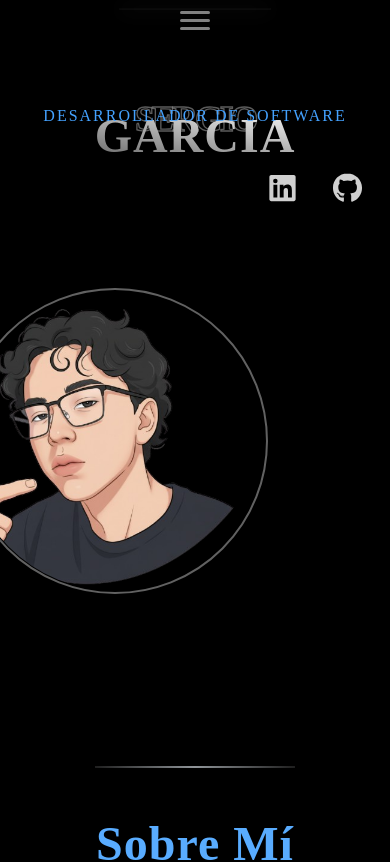
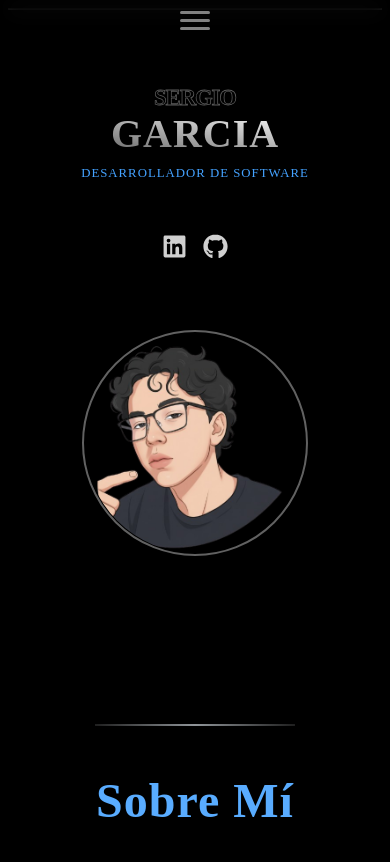
Before and after one commit to SergioAndresG/PORTAFOLIO-DEV, a Vue app in the folder portafolio/: page /#/ in a window 390 px wide. Shown: the top 862 px of the page. Built offline with nearby package versions, Linux system fonts and the light colour scheme.

Commit message:
feat(Home.vue): Mejoras en responsive, mayor organización

```diff
--- a/portafolio/src/views/Home.vue
+++ b/portafolio/src/views/Home.vue
@@ -6,13 +6,10 @@ import ProyectsSection from '../components/ProyectSection.vue'
 import WorkExperience from '../components/WorkExperience.vue'
 import Achievements from '../components/Achievements.vue'
 import ContactMe from '../components/ContactMe.vue'
-
-
 </script>
 
 <template>
   <Header></Header>
-
 
   <!-- Línea divisora superior -->
   <hr class="linea-superior">
@@ -40,7 +37,6 @@ import ContactMe from '../components/ContactMe.vue'
       </div>
     </div>
 
-
     <!-- Contenedor para la imagen -->
     <div class="imagen-container">
       <img src="../assets/images/ImagenPor.png" alt="Sergio Garcia" class="imagen">
@@ -53,8 +49,6 @@ import ContactMe from '../components/ContactMe.vue'
   <WorkExperience />
   <Achievements />
   <ContactMe />
-
-
 </template>
 
 <style scoped>
@@ -81,11 +75,13 @@ import ContactMe from '../components/ContactMe.vue'
   position: relative;
 }
 
+/* === NOMBRE OUTLINE === */
 .nombre-outline-svg {
   width: 100%;
   max-width: 700px;
   height: auto;
   overflow: visible;
+  display: block;
 }
 
 .nombre-outline-svg text {
@@ -100,6 +96,7 @@ import ContactMe from '../components/ContactMe.vue'
   animation: dibujar-trazo 4s ease-in-out forwards;
 }
 
+/* === NOMBRE SÓLIDO === */
 .nombre-solido {
   font-size: clamp(4rem, 10vw, 10rem);
   background: linear-gradient(10deg, #616161, #ffffff);
@@ -116,6 +113,7 @@ import ContactMe from '../components/ContactMe.vue'
   animation: aparecer-solido 1.8s 1.8s ease-out forwards;
 }
 
+/* === DESARROLLADOR === */
 .dev {
   font-size: clamp(1.1rem, 1.5vw, 1.8rem);
   color: #44a2ff;
@@ -139,27 +137,26 @@ import ContactMe from '../components/ContactMe.vue'
   scale: 1.03;
 }
 
+/* === REDES SOCIALES === */
 .redes-container {
   display: flex;
+  gap: 1.5rem;
   margin-left: 15rem;
   padding: 1rem;
   margin-top: 1rem;
 }
 
-.redes-container svg {
-  color: #d0d0d0;
-  width: 65px;
-}
-
 .redes-container a {
-  position:  relative;
+  position: relative;
   text-decoration: none;
   display: inline-block;
   padding-bottom: 5px;
 }
 
 .redes-container a svg {
-  font-size: 30px;
+  color: #d0d0d0;
+  width: 30px;
+  height: 30px;
   opacity: 0;
   transform: translateY(20px);
   animation: aparecer-redes 1.2s 3s ease-out forwards;
@@ -171,21 +168,19 @@ import ContactMe from '../components/ContactMe.vue'
   text-shadow: rgba(255, 255, 255, 0.25) 0px 25px 50px -12px;
 }
 
-/* Estado NORMAL: Línea invisible y con escala horizontal a cero */
 .redes-container a::after {
-  content: ""; /* Obligatorio */
-  position: absolute; /* Para posicionarla */
-  bottom: -5px; /* Coloca la línea en la parte inferior del enlace */
-  left: 0; /* Empieza desde la izquierda */
-  right: 0; /* Y termina en la derecha */
-  height: 2px; /* Grosor de la línea */
-  background-color: white; /* Color de la línea */
-  /* CLAVE PARA EL EFECTO: */
-  transform: scaleX(0); /* Inicialmente, la escala horizontal es CERO (invisible) */
-  transform-origin: center; /* La transformación parte del CENTRO */
-  transition: transform 0.3s ease-out; /* Animación suave solo para el 'transform' */
+  content: "";
+  position: absolute;
+  bottom: -5px;
+  left: 0;
+  right: 0;
+  height: 2px;
+  background-color: white;
+  transform: scaleX(0);
+  transform-origin: center;
+  transition: transform 0.3s ease-out;
 }
-/* Muestra y anima la línea */
+
 .redes-container a:hover::after {
   transform: scaleX(0.5);
 }
@@ -197,13 +192,14 @@ import ContactMe from '../components/ContactMe.vue'
   opacity: 0;
   transform: translateY(40px);
   animation: aparecer-imagen 1.5s 2.5s ease-out forwards;
+  display: flex;
+  justify-content: center;
+  align-items: center;
 }
 
 .imagen {
-  position: relative;
-  left: -5rem;
   height: 390px;
-  width: 395px;
+  width: 390px;
   object-fit: cover;
   border-radius: 50%;
   border: 2px solid #616161;
@@ -215,7 +211,6 @@ import ContactMe from '../components/ContactMe.vue'
   transform: scale(1.02);
   box-shadow: 0 15px 40px rgba(154, 154, 154, 0.4);
 }
-
 
 /* === ANIMACIONES === */
 @keyframes dibujar-trazo {
@@ -264,76 +259,196 @@ import ContactMe from '../components/ContactMe.vue'
   }
 }
 
-/* === RESPONSIVE === */
+/* === RESPONSIVE - PANTALLAS GRANDES === */
+@media (max-width: 1400px) {
+  .nombre-outline-svg text {
+    font-size: 150px;
+  }
+
+  .nombre-solido {
+    font-size: clamp(3.5rem, 9vw, 9rem);
+    margin-left: 2.5rem;
+  }
+
+  .dev {
+    margin-left: 7rem;
+  }
+
+  .redes-container {
+    margin-left: 12rem;
+  }
+}
+
+/* === RESPONSIVE - TABLETS LANDSCAPE === */
 @media (max-width: 1200px) {
   .hero-container {
-    gap: 2rem;
+    gap: 3rem;
+    margin-top: 6rem;
+  }
+
+  .nombre-outline-svg text {
+    font-size: 130px;
+  }
+
+  .nombre-solido {
+    font-size: clamp(3rem, 8vw, 8rem);
+    margin-top: -5rem;
+    margin-left: 2rem;
+  }
+
+  .dev {
+    margin-top: -5rem;
+    margin-left: 5rem;
+  }
+
+  .redes-container {
+    margin-left: 8rem;
   }
 
   .imagen {
-    height: 400px;
-    width: 400px;
-  }
-
-  .linea-scroll {
-    max-width: 600px;
+    height: 350px;
+    width: 350px;
   }
 }
 
+/* === RESPONSIVE - TABLETS PORTRAIT === */
 @media (max-width: 992px) {
   .hero-container {
     flex-direction: column;
     align-items: center;
     margin-top: 4rem;
+    gap: 2rem;
   }
 
   .texto-container {
     align-items: center;
+    text-align: center;
+    width: 100%;
   }
 
-  .nombre-solido,
-  .dev {
-    margin-left: 0;
-    text-align: center;
+  .nombre-outline-svg {
+    margin: 0 auto;
+  }
+
+  .nombre-outline-svg text {
+    font-size: 110px;
+    letter-spacing: -5px;
   }
 
   .nombre-solido {
+    font-size: clamp(3rem, 12vw, 7rem);
     margin-top: -4rem;
+    margin-left: 0;
+  }
+
+  .dev {
+    font-size: clamp(1rem, 2.5vw, 1.5rem);
+    margin-top: -3rem;
+    margin-left: 0;
+  }
+
+  .redes-container {
+    margin-left: 0;
+    margin-top: 2rem;
+    justify-content: center;
   }
 
   .imagen {
-    height: 400px;
-    width: 400px;
-    margin-top: 2rem;
-  }
-
-  .linea-scroll {
-    max-width: 90%;
+    height: 320px;
+    width: 320px;
   }
 }
 
-@media (max-width: 576px) {
+/* === RESPONSIVE - MÓVILES GRANDES === */
+@media (max-width: 768px) {
+  .hero-container {
+    padding: 0 1.5rem;
+  }
+
   .nombre-outline-svg text {
-    font-size: 80px;
+    font-size: 90px;
+    stroke-width: 2;
   }
 
   .nombre-solido {
-    font-size: 3rem;
+    font-size: clamp(2.5rem, 11vw, 5.5rem);
+    margin-top: -3rem;
   }
 
   .dev {
-    font-size: 1rem;
+    font-size: clamp(0.9rem, 2vw, 1.2rem);
+    margin-top: -2.5rem;
+    letter-spacing: 1px;
   }
 
   .imagen {
-    height: 300px;
-    width: 300px;
+    height: 280px;
+    width: 280px;
+  }
+}
+
+/* === RESPONSIVE - MÓVILES MEDIANOS === */
+@media (max-width: 576px) {
+  .hero-container {
+    margin-top: 3rem;
+    padding: 0 1rem;
   }
 
-  .linea-superior,
-  .linea-scroll {
-    width: 150px;
-    max-width: 80%;
+  .nombre-outline-svg {
+    max-width: 100%;
+  }
+
+  .nombre-outline-svg text {
+    font-size: 70px;
+    letter-spacing: -3px;
+  }
+
+  .nombre-solido {
+    font-size: clamp(2rem, 10vw, 4rem);
+    margin-top: -2.5rem;
+  }
+
+  .dev {
+    font-size: 0.9rem;
+    margin-top: -2rem;
+  }
+
+  .redes-container {
+    margin-top: 1.5rem;
+    gap: 1rem;
+  }
+
+  .redes-container a svg {
+    width: 25px;
+    height: 25px;
+  }
+
+  .imagen {
+    height: 250px;
+    width: 250px;
+    margin-top: 1rem;
+  }
+}
+
+/* === RESPONSIVE - MÓVILES PEQUEÑOS === */
+@media (max-width: 400px) {
+  .nombre-outline-svg text {
+    font-size: 60px;
+  }
+
+  .nombre-solido {
+    font-size: 2.5rem;
+    margin-top: -2rem;
+  }
+
+  .dev {
+    font-size: 0.8rem;
+    margin-top: -1.5rem;
+  }
+
+  .imagen {
+    height: 220px;
+    width: 220px;
   }
 }
 </style>
```
